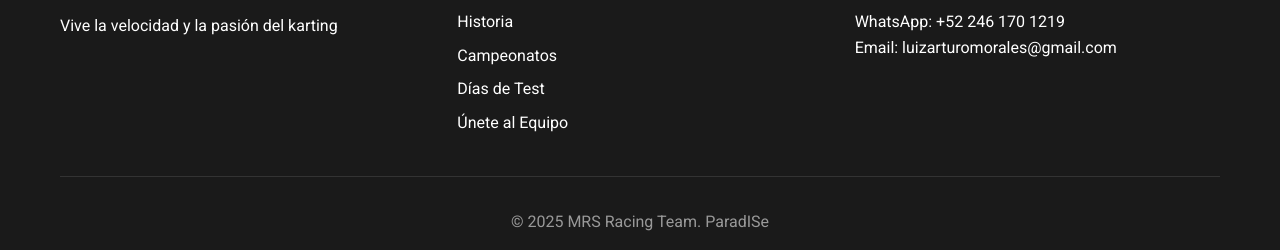
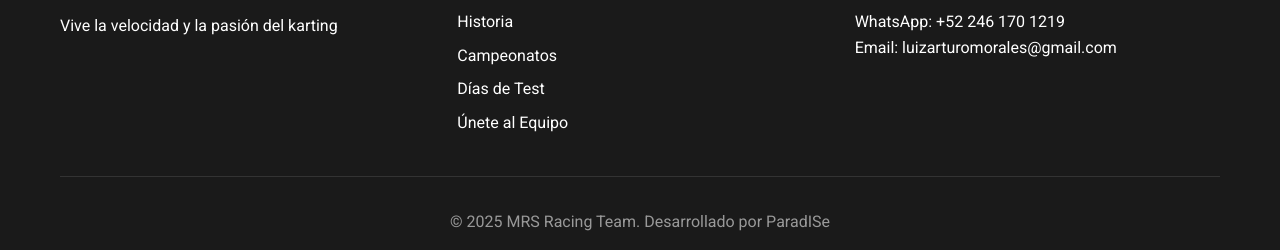
Before and after one commit to Lucash233/MRS_Drivers, a plain HTML site: page index.html in a window 1280 px wide. Shown: the part 7866-8116 px from the top of the page. Drawn offline with nearby package versions, Linux system fonts and the light colour scheme.

Commit message:
Update index.html

```diff
--- a/index.html
+++ b/index.html
@@ -380,7 +380,7 @@
                 </div>
             </div>
             <div class="footer-bottom">
-                <p>&copy; 2025 MRS Racing Team. ParadISe</p>
+                <p>&copy; 2025 MRS Racing Team. Desarrollado por ParadISe</p>
             </div>
         </div>
     </footer>
```
